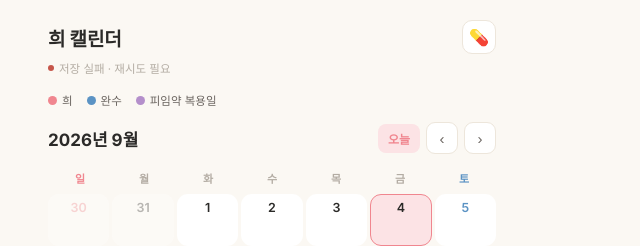
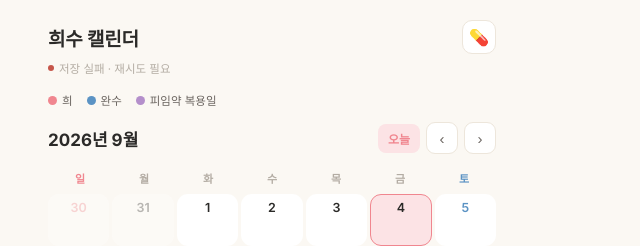
Before and after one commit to songhee920526-design/heesu-calendar, a website: page index.html in a window 1280 px wide. Shown: the top 246 px of the page, 368-1008 px from the left. Drawn offline with Linux system fonts and the light colour scheme; no server answers.

Commit message:
Add files via upload

```diff
--- a/index.html
+++ b/index.html
@@ -3,10 +3,10 @@
 <head>
 <meta charset="UTF-8">
 <meta name="viewport" content="width=device-width, initial-scale=1.0, viewport-fit=cover">
-<title>희 캘린더</title>
+<title>희수 캘린더</title>
 <meta name="apple-mobile-web-app-capable" content="yes">
 <meta name="apple-mobile-web-app-status-bar-style" content="black-translucent">
-<meta name="apple-mobile-web-app-title" content="희 캘린더">
+<meta name="apple-mobile-web-app-title" content="희수 캘린더">
 <meta name="theme-color" content="#FBF8F3">
 <link rel="apple-touch-icon" href="/crayon_diary_v1_icon.png">
 <link rel="icon" href="/crayon_diary_v1_icon.png">
@@ -190,7 +190,7 @@
 <body>
 <div class="app">
   <header>
-    <h1>희 캘린더</h1>
+    <h1>희수 캘린더</h1>
     <div class="header-icons">
       <button class="icon-btn" id="pillBtn" title="피임약 주기 설정">💊</button>
     </div>
```
